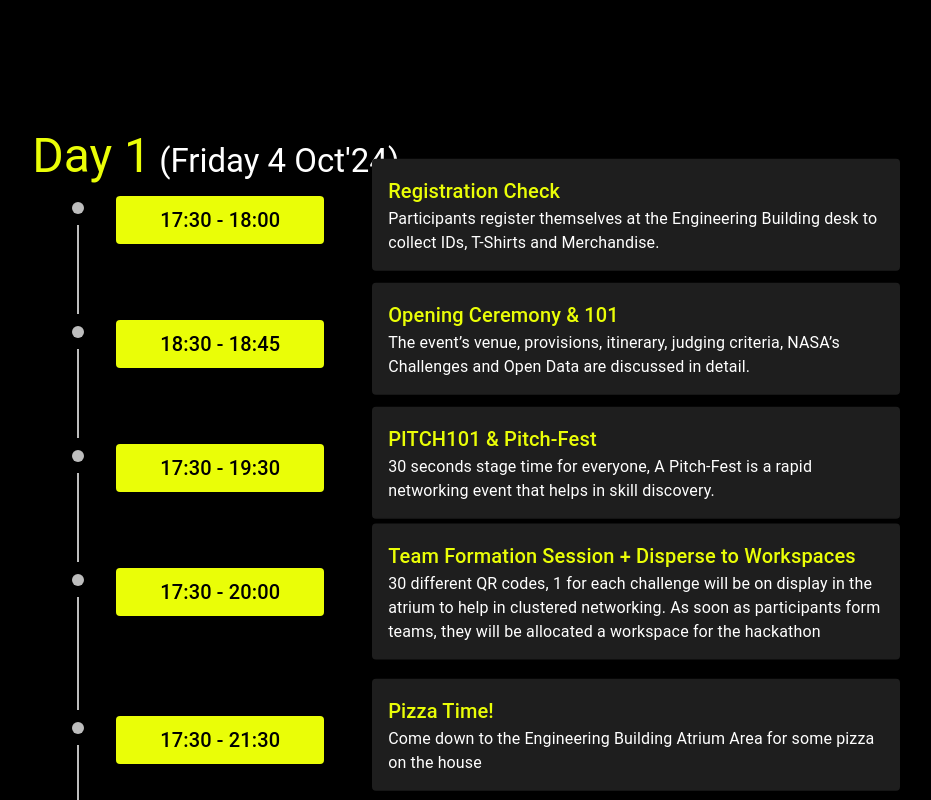
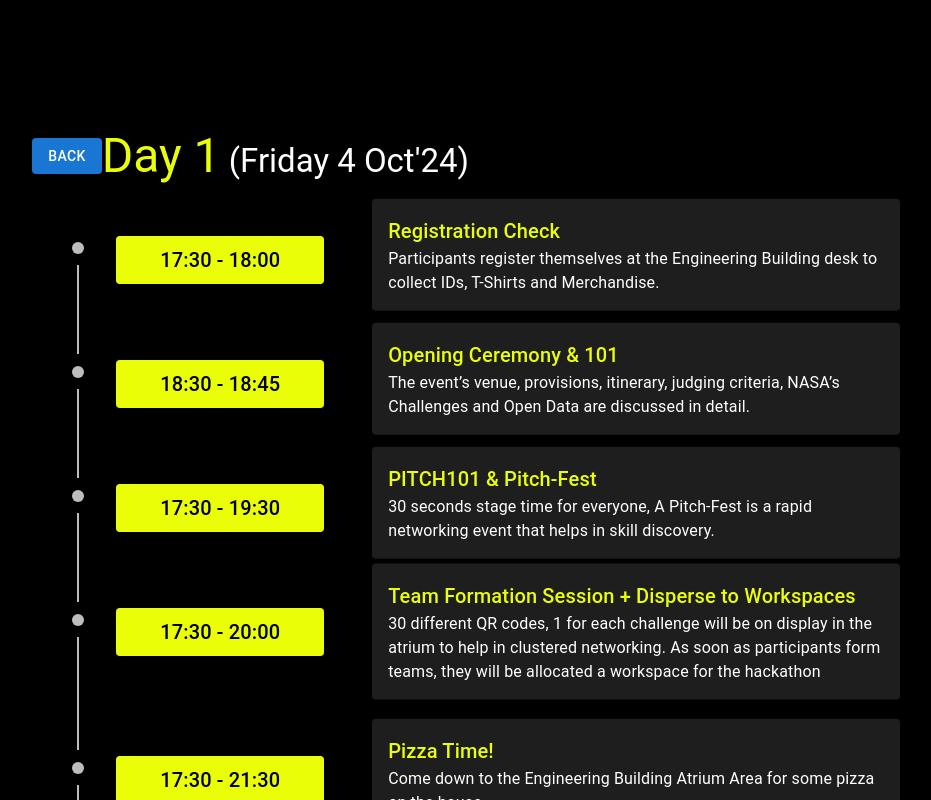
Before and after one commit to uche7/nasa_spaceapps, a Next.js app: page /timeline in a window 1280 px wide. Shown: the part 820-1620 px from the top of the page, without its empty margins (71-1002 px from the left). Built offline with nearby package versions, Linux system fonts and the light colour scheme.

Commit message:
Timeline text alignment & Back button

```diff
--- a/src/app/general/timeline.tsx
+++ b/src/app/general/timeline.tsx
@@ -40,7 +40,10 @@ export default function Timeline() {
         Timeline
       </Typography>
       <MuiTimeline position="alternate-reverse">
-        {timelineInfo.map((event, index) => (
+        {timelineInfo.map((event, index) => {
+          const isOdd = index % 2 !== 0;
+
+          return (
             <TimelineItem
               key={index}
               className="cursor-pointer"
@@ -51,11 +54,17 @@ export default function Timeline() {
               onClick={event.route}
               tabIndex={0}
             >
-            <TimelineOppositeContent className="hidden md:block px-4">
+              <TimelineOppositeContent className={`hidden md:block px-4`}>
                 <Typography
                   variant="body2"
                   color="white"
-                className="text-base font-normal MobileScreen:text-center"
+                  className={`text-base font-bold MobileScreen:text-center transition-transform transition-colors duration-300 ease-in-out transform ${hoveredIndex === index
+                    ? `text-hackathone-font-rocket-red font-extrabold scale-110 ${isOdd ? "translate-x-[-15%]" : "translate-x-[15%]"}`
+                    : "text-white scale-100 translate-x-0"
+                    }`}
+                  style={{
+                    transformOrigin: "center",
+                  }}
                 >
                   {event.date}
                 </Typography>
@@ -91,7 +100,8 @@ export default function Timeline() {
                   <Typography
                     variant="h6"
                     component="h1"
-                  className="md:text-xl text-[14px] font-bold text-hackathone-font-rocket-red MobileScreen:text-center"
+                    className={`md:text-xl text-[14px] font-bold text-hackathone-font-rocket-red MobileScreen:text-center ${isOdd ? "text-start" : "text-end"
+                      }`}
                   >
                     {event.title}
                   </Typography>
@@ -102,7 +112,8 @@ export default function Timeline() {
                     TabletScreen:text-[14px] MobileScreen:text-[12px] ${hoveredIndex === index
                           ? "opacity-100 translate-y-0"
                           : "opacity-0 -translate-y-2"
-                      } text-center MobileScreen:text-center`}
+                        } ${isOdd ? "text-start" : "text-end"
+                        }text-center MobileScreen:text-center`}
                     >
                       {event.subtitle}
                     </Typography>
@@ -110,10 +121,9 @@ export default function Timeline() {
                 </Paper>
               </TimelineContent>
             </TimelineItem>
-        ))}
+          );
+        })}
       </MuiTimeline>
     </div>
   );
-};
-
-// export default Timeline;
+}
--- a/src/app/timeline/[slug]/page.tsx
+++ b/src/app/timeline/[slug]/page.tsx
@@ -18,11 +18,11 @@ import {
 import { Paper, Typography } from "@mui/material";
 
 const TimelinePage: React.FC = () => {
-    const { slug } = useParams(); // Use useParams to get the slug from the URL
-    const daySchedule = schedule.find((d) => d.slug === slug); // Find the correct schedule based on slug
+    const { slug } = useParams();
+    const daySchedule = schedule.find((d) => d.slug === slug);
 
     if (!daySchedule) {
-        return <div>Schedule not found</div>; // Handle case where no schedule is found
+        return <div>Schedule not found</div>;
     }
 
     return (
--- a/src/app/timeline/itinerary.tsx
+++ b/src/app/timeline/itinerary.tsx
@@ -12,7 +12,7 @@ import {
     TimelineDot,
     timelineItemClasses,
 } from "@mui/lab";
-import { Paper, Typography } from "@mui/material";
+import { Paper, Typography, Button } from "@mui/material";
 
 const formatDate = (date: Date) => {
     const options: Intl.DateTimeFormatOptions = { weekday: 'long', day: 'numeric', month: 'short' };
@@ -20,16 +20,7 @@ const formatDate = (date: Date) => {
 };
 
 const Itinerary: React.FC = () => {
-    // const [currentDay, setCurrentDay] = useState<DaySchedule | null>(null);
-    // const router = useRouter();
-    // const searchParams = useSearchParams();
-    // const daySlug = searchParams.get('day'); // Get the 'day' parameter from URL
-
-    // useEffect(() => {
-    //     // Find the current day based on the slug in URL
-    //     const foundDay = schedule.find(day => day.slug === daySlug);
-    //     setCurrentDay(foundDay || null);
-    // }, [daySlug]);
+    const router = useRouter();
     const startDate = new Date(2024, 9, 4);
 
     return (
@@ -37,18 +28,30 @@ const Itinerary: React.FC = () => {
             <div>
                 {schedule.map((day: DaySchedule, dayIndex: number) => {
                     const dayDate = new Date(startDate);
-                    dayDate.setDate(startDate.getDate() + dayIndex); // Increment day by index
+                    dayDate.setDate(startDate.getDate() + dayIndex);
 
                     return (
                         <section key={dayIndex} id={`day-${dayIndex + 1}`} className="mb-16">
+                            <div className="flex items-center mb-10">
+                                <Button
+                                    variant="contained"
+                                    color="primary"
+                                    onClick={() => router.push("/")} // Navigate to home
+                                    className="mr-4"
+                                >
+                                    Back
+                                </Button>
                                 <Typography
                                     variant="h3"
                                     component="h1"
-                                className="text-4xl font-hackathoneCabinetGrotesk font-bold text-hackathone-font-rocket-red mb-10 text-start md:text-[3.5rem]"
+                                    className="text-4xl font-hackathoneCabinetGrotesk font-bold text-hackathone-font-rocket-red text-start md:text-[3.5rem]"
                                 >
                                     {day.title}
-                                <span className='text-4xl text-white md:text-[32.99px]'> {"(" + formatDate(dayDate) + "'24)"}</span>
+                                    <span className='text-4xl text-white md:text-[32.99px]'>
+                                        {" (" + formatDate(dayDate) + "'24)"}
+                                    </span>
                                 </Typography>
+                            </div>
                             <MuiTimeline
                                 position="right"
                                 sx={{
```
Lines whose indentation alone changed are shown as unchanged.
